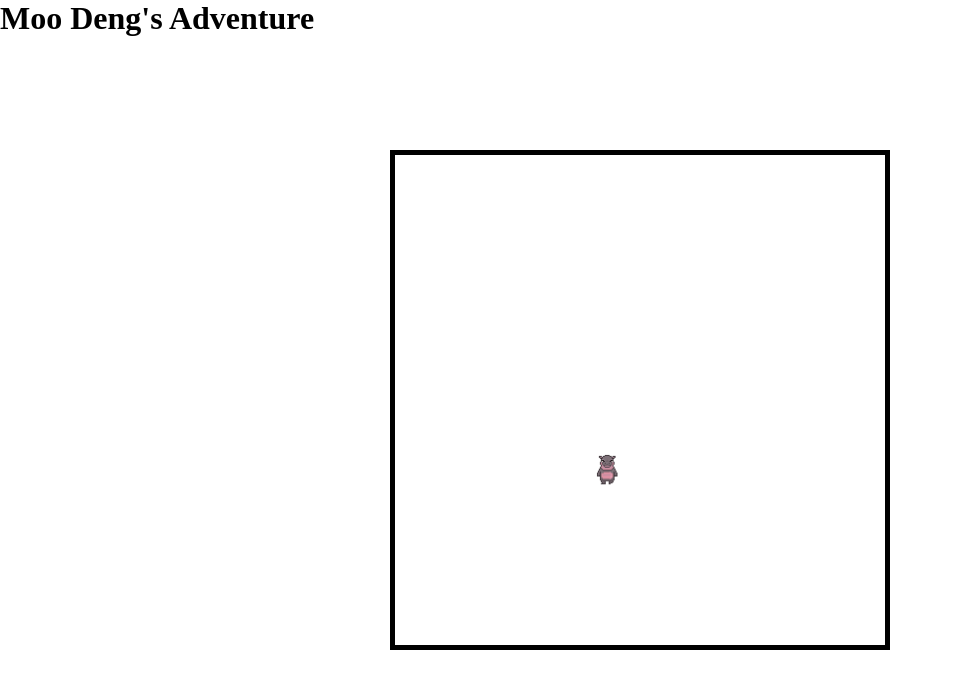
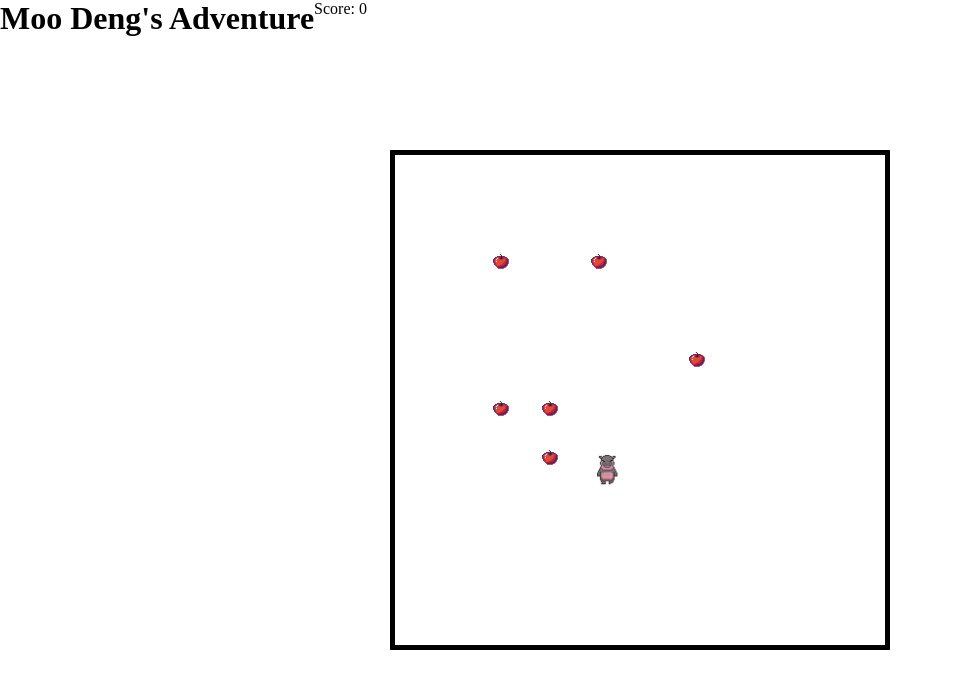
Before and after one commit to ghanley04/Moo_Dengs_Adventure, a plain HTML site: page index.html in a window 1280 px wide. Shown: the whole page, without its empty margins (0-953 px from the left). Drawn offline with Linux system fonts and the light colour scheme.

Commit message:
updates score and eaten apples

```diff
--- a/index.html
+++ b/index.html
@@ -8,6 +8,8 @@
 </head>
 <body>
     <h1 class = "header">Moo Deng's Adventure</h1>
+    <br/>
+    <p id = "score"></p>
     <canvas id="canvas1"></canvas>
     <script type="module" src="main.js"></script>
 </body>
--- a/main.js
+++ b/main.js
@@ -9,23 +9,9 @@ let gameFrame = 0;
 ctx.font = '50px Georgia';
 
 const keys = [];
-let fruits = [];
-
-// Mouse Interactivity
-// let canvasPosition = canvas.getBoundingClientRect();
-
-// const mouse = {
-//     x: canvas.width/2,
-//     y: canvas.height/2,
-//     click : false
-// }
-// canvas.addEventListener('mousedown', function(event){
-//     mouse.x = event.x - canvasPosition.left;
-//     mouse.y = event.y - canvasPosition.top;
-// });
+const scoreElement = document.getElementById("score");
 
 // Player
-
 const player = {
     x: 200,
     y: 300,
@@ -39,20 +25,7 @@ const player = {
     scale: 2,
 };
 
-// const fruit = {
-//     x: 100,
-//     y: 300,
-//     width: 16,
-//     height: 16,
-//     frameX: 0,
-//     frameY: 0,
-//     speed: 9,
-//     moving: false,
-//     scaled: false,
-//     scale: 2,
-//     eaten: false,
-// };
-
+//Fruit
 class fruit {
     constructor(x, y) {
         this.x = x;
@@ -69,10 +42,17 @@ class fruit {
     }
 }
 
-// let x;
-// let y;
-// let fruitArray = new fruit(x, y);
-console.log("fruts: ", fruit.scaled);
+let fruits = [
+    new fruit(100, 100),
+    new fruit(200, 100),
+    new fruit(300, 200),
+    new fruit(150, 250),
+    new fruit(150, 300),
+    new fruit(100, 250)
+];
+
+
+//console.log("fruts: ", fruit.scaled);
 
 const playerSprite = new Image();
 playerSprite.src = "/assets/pygmy/pygmy-hippo-walk.png";
@@ -81,59 +61,47 @@ background.src = "/assets/tattooine-game-background.png";
 const fruitSprite = new Image();
 fruitSprite.src = "/assets/fruit.png";
 
+//Draw images
 function drawSprite(img, sX, sY, sW, sH, dX, dY, dW, dH) {
     ctx.drawImage(img, sX, sY, sW, sH, dX, dY, dW, dH);
 }
 
-function arrayFruit(x, y) {
-    // for(let i = 0; i < 5; i++) {
-    let fruitArray = new fruit(x, y);
-    fruits.push(fruitArray);
-    console.log("fruit.scaled: ", fruitArray.scaled);
-   // console.log('fruit pushed index: ', fruits[i]);
+// function arrayFruit(x, y) {
+//     // for(let i = 0; i < 5; i++) {
+//     let fruitArray = new fruit(x, y);
+//     fruits.push(fruitArray);
+//     console.log("fruit.scaled: ", fruitArray.scaled);
+//    // console.log('fruit pushed index: ', fruits[i]);
 
-    // }
-}
+//     // }
+// }
 
 function drawFruit() {
-    //let fruitArray = new fruit(1, 2);
-    arrayFruit(300, 200);
-    //console.log('fruit.x: ', fruitArray.x);
-    //console.log('fruitArray.y: ', fruitArray.y);
-    arrayFruit(200, 100);
-    //console.log('fruitArray.x: ', fruitArray.x);
-    //console.log('fruitArray.y: ', fruitArray.y);
-    arrayFruit(400, 500);
-    //console.log('fruitArray.x: ', fruitArray.x);
-    //console.log('fruitArray.y: ', fruitArray.y);
-
-
-    for (let i = 0; i < 4; i++) {
-
+   // fruits = fruits.filter(fruit => !fruit.eaten); // Remove eaten fruits
+    for (let i = fruits.length - 1; i >= 0; i--) {
         checkFruit(i);
     }
-}
+  }
 
-function checkFruit(i, x, y) {
-
-
+//Check if fruit is eaten or not
+function checkFruit(i) {
+    const fruit = fruits[i];
     if (player.x + player.width >= fruit.x && //left side of player and right side of fruit
         player.x <= fruit.x + fruit.width && //right side of player and left side of fruit
         player.y + player.height >= fruit.y && //bottom side of player and top side of fruit
         player.y <= fruit.y + fruit.height) { //top side of player and bottom side of fruit
         fruit.eaten = true;
-        fruits.splice(i, 1); //remove dot
-        console.log('eaten1:', fruit.eaten);
+        fruits.splice(i, 1); //remove fruit
+        score++; //updating score
+
+        //console.log('eaten1:', fruit.eaten);
+
+
     } else {
-        // drawSprite(fruitSprite, fruit.width * fruit.frameX, fruit.height * fruit.frameY, fruit.width, fruit.height,
-        //     fruit.x, fruit.y, fruit.width, fruit.height);
         drawSprite(fruitSprite, fruit.width * fruit.frameX, fruit.height * fruit.frameY, fruit.width, fruit.height,
             fruit.x, fruit.y, fruit.width, fruit.height);
         console.log('eaten2:', fruit.eaten);
-
-
     }
-    // console.log('not');
     // console.log(fruit.eaten);
 }
 
@@ -143,6 +111,8 @@ function checkFruit(i, x, y) {
 //         player.height *= player.scale;
 //         player.scaled = true; // Set the flag to true after scaling }
 
+
+//Arrow Keys
 window.addEventListener("keydown", function (e) {
     keys[e.keyCode] = true;
     player.moving = true;
@@ -228,6 +198,7 @@ function animate() {
         drawFruit();
         movePlayer();
         handlePlayerFrame();
+        scoreElement.textContent = "Score: " + score;
 
 
 
```
Also changed, not shown: assets/darthvader.png (added).
